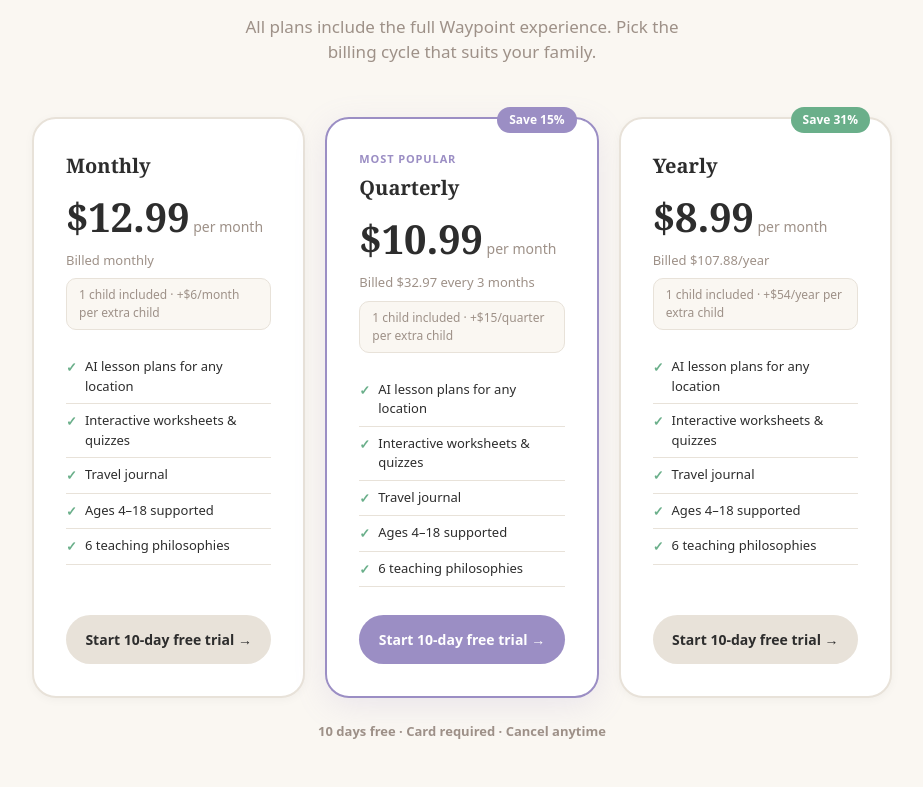
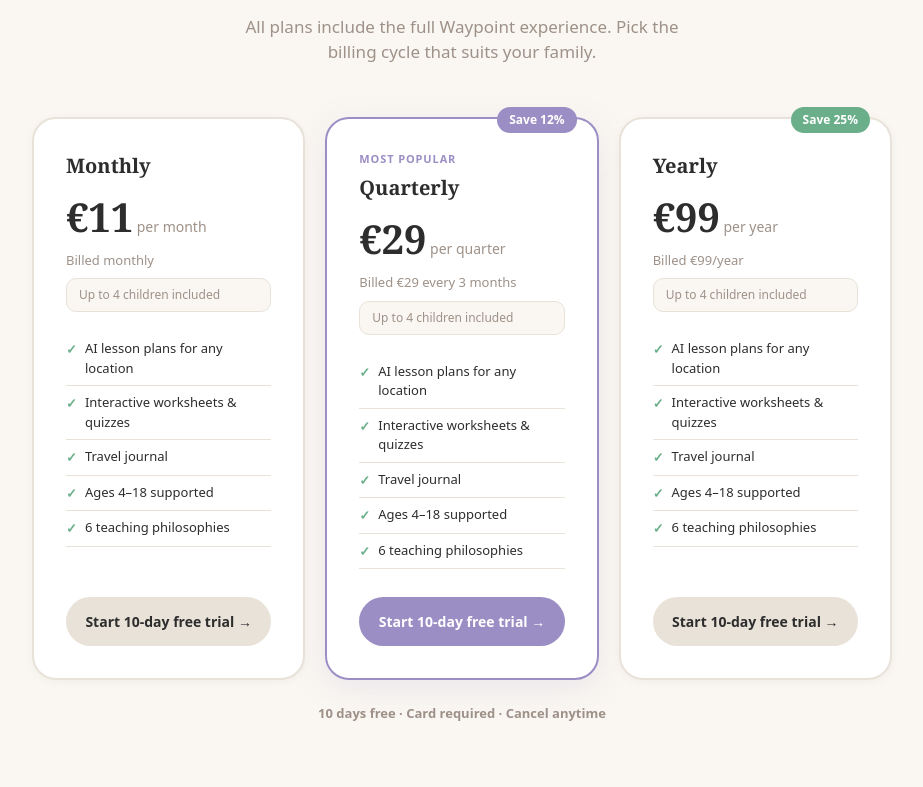
Before and after one commit to jonatanEkstrom/waypoint-education, a Next.js app: page /landing in a window 1280 px wide. Shown: the part 2473-3260 px from the top of the page, without its empty margins (178-1101 px from the left). Built offline with nearby package versions, Linux system fonts and the light colour scheme.

Commit message:
Update pricing to €11/€29/€99, up to 4 kids included

```diff
--- a/app/api/stripe/checkout/route.ts
+++ b/app/api/stripe/checkout/route.ts
@@ -28,14 +28,14 @@
       payment_method_types: ['card'],
       line_items: [
         { price: price_id, quantity: 1 },
-        ...(children > 1 ? [{
+        ...(children > 4 ? [{
           price_data: {
-            currency: 'usd',
-            product_data: { name: `Extra children (${children - 1})` },
+            currency: 'eur',
+            product_data: { name: `Extra children (${children - 4})` },
             unit_amount: extraChild.unit_amount,
             recurring: { interval: extraChild.interval, interval_count: extraChild.interval_count },
           },
-          quantity: children - 1,
+          quantity: children - 4,
         }] : []),
       ],
       subscription_data: {
--- a/app/auth/page.tsx
+++ b/app/auth/page.tsx
@@ -132,7 +132,7 @@
           {!isLogin && (
             <div style={{ background: BEIGE, borderRadius: 12, padding: '12px 16px', marginBottom: 20, border: `1px solid ${BEIGE_BORDER}` }}>
               <p style={{ fontSize: 13, color: GREEN_DARK, fontWeight: 700, margin: 0 }}>
-                ✨ 10 days free · Card required · Then $12.99/month
+                ✨ 10 days free · Card required · Then €11/month
               </p>
             </div>
           )}
--- a/app/landing/page.tsx
+++ b/app/landing/page.tsx
@@ -20,31 +20,28 @@
   {
     key: 'monthly',
     label: 'Monthly',
-    price: '$12.99',
+    price: '€11',
     sub: 'per month',
     billed: 'Billed monthly',
-    extraChild: '+$6/month per extra child',
     badge: null,
     highlight: false,
   },
   {
     key: 'quarterly',
     label: 'Quarterly',
-    price: '$10.99',
-    sub: 'per month',
-    billed: 'Billed $32.97 every 3 months',
-    extraChild: '+$15/quarter per extra child',
-    badge: 'Save 15%',
+    price: '€29',
+    sub: 'per quarter',
+    billed: 'Billed €29 every 3 months',
+    badge: 'Save 12%',
     highlight: true,
   },
   {
     key: 'yearly',
     label: 'Yearly',
-    price: '$8.99',
-    sub: 'per month',
-    billed: 'Billed $107.88/year',
-    extraChild: '+$54/year per extra child',
-    badge: 'Save 31%',
+    price: '€99',
+    sub: 'per year',
+    billed: 'Billed €99/year',
+    badge: 'Save 25%',
     highlight: false,
   },
 ]
@@ -63,7 +60,7 @@
   { q: 'What ages does it work for?', a: 'Waypoint supports children from 4 to 18. Lessons are automatically adapted to your child\'s age group and learning style.' },
   { q: 'Can I use it if we\'re not traveling?', a: 'Absolutely. Waypoint works great for any homeschooling family — traveling the world or settled at home.' },
   { q: 'What happens after the 10-day trial?', a: 'After your trial ends, you\'ll be charged for the plan you chose. Cancel anytime before the trial ends — no charge at all.' },
-  { q: 'Can I add more children later?', a: 'Yes. You can add children at any time. Each additional child costs $6/month on top of your base plan.' },
+  { q: 'How many children can I add?', a: 'All plans include up to 4 children at no extra cost. There are no per-child add-ons.' },
   { q: 'Which teaching philosophies are supported?', a: 'Charlotte Mason, Classical (Trivium), Unschooling, Montessori and Eclectic. You choose when you set up your child\'s profile.' },
 ]
 
@@ -238,7 +235,7 @@
                 </div>
                 <div style={{ fontSize: 13, color: TEXT_MUTED, marginBottom: 8 }}>{plan.billed}</div>
                 <div style={{ fontSize: 12, color: TEXT_MUTED, marginBottom: 20, padding: '7px 12px', background: BEIGE, borderRadius: 10, border: `1px solid ${BEIGE_BORDER}` }}>
-                  1 child included · {plan.extraChild}
+                  Up to 4 children included
                 </div>
 
                 <ul style={{ listStyle: 'none', padding: 0, margin: '0 0 28px 0', flex: 1 }}>
--- a/app/pricing/page.tsx
+++ b/app/pricing/page.tsx
@@ -20,7 +20,7 @@
   {
     key: 'monthly',
     label: 'Monthly',
-    price: 12.99,
+    price: 11,
     billing: '/month',
     priceId: process.env.NEXT_PUBLIC_STRIPE_PRICE_MONTHLY ?? 'price_1TJaFcF8H8N4qjrrCXM9tMaB',
     badge: null,
@@ -29,21 +29,21 @@
   {
     key: 'quarterly',
     label: 'Quarterly',
-    price: 10.99,
-    billing: '/month',
-    sub: 'Billed $32.97 every 3 months',
+    price: 29,
+    billing: '/quarter',
+    sub: 'Billed €29 every 3 months',
     priceId: process.env.NEXT_PUBLIC_STRIPE_PRICE_QUARTERLY ?? 'price_1TJaIjF8H8N4qjrrOzkaYY5y',
-    badge: 'Save 15%',
+    badge: 'Save 12%',
     highlight: true,
   },
   {
     key: 'yearly',
     label: 'Yearly',
-    price: 8.99,
-    billing: '/month',
-    sub: 'Billed $107.88/year',
+    price: 99,
+    billing: '/year',
+    sub: 'Billed €99/year',
     priceId: process.env.NEXT_PUBLIC_STRIPE_PRICE_YEARLY ?? 'price_1TJaLFF8H8N4qjrrl8lUwbPE',
-    badge: 'Save 31%',
+    badge: 'Save 25%',
     highlight: false,
   },
 ]
@@ -55,13 +55,13 @@
   'Works in every country & city',
   'Ages 4–18 supported',
   '6 teaching philosophies',
-  '10 days free, then $12.99/month',
+  '10 days free, then €11/month',
 ]
 
 const EXTRA_CHILD_LABEL: Record<string, string> = {
-  monthly: '+$6/mo',
-  quarterly: '+$15/qtr',
-  yearly: '+$54/yr',
+  monthly: '+€6/mo',
+  quarterly: '+€15/qtr',
+  yearly: '+€54/yr',
 }
 
 export default function PricingPage() {
@@ -146,9 +146,9 @@
               style={{ width: 36, height: 36, border: 'none', background: 'transparent', fontSize: 18, fontWeight: 700, color: children === 10 ? TEXT_MUTED : TEXT, cursor: children === 10 ? 'default' : 'pointer', fontFamily: 'inherit' }}
             >+</button>
           </div>
-          {children > 1 && (
+          {children > 4 && (
             <span style={{ fontSize: 13, color: TEXT_MUTED, fontWeight: 600 }}>
-              1 included · {children - 1} extra
+              4 included · {children - 4} extra
             </span>
           )}
         </div>
@@ -176,16 +176,16 @@
                 </div>
               )}
               <div style={{ fontFamily: 'Georgia,serif', fontSize: 20, fontWeight: 700, color: TEXT, marginBottom: 4 }}>{plan.label}</div>
-              <div style={{ marginBottom: (plan.sub || children > 1) ? 4 : 20 }}>
-                <span style={{ fontFamily: 'Georgia,serif', fontSize: 40, fontWeight: 700, color: TEXT }}>${plan.price}</span>
+              <div style={{ marginBottom: (plan.sub || children > 4) ? 4 : 20 }}>
+                <span style={{ fontFamily: 'Georgia,serif', fontSize: 40, fontWeight: 700, color: TEXT }}>€{plan.price}</span>
                 <span style={{ color: TEXT_MUTED, fontSize: 15 }}>{plan.billing}</span>
               </div>
               {plan.sub && (
-                <div style={{ fontSize: 13, color: TEXT_MUTED, marginBottom: children > 1 ? 4 : 20 }}>{plan.sub}</div>
+                <div style={{ fontSize: 13, color: TEXT_MUTED, marginBottom: children > 4 ? 4 : 20 }}>{plan.sub}</div>
               )}
-              {children > 1 && (
+              {children > 4 && (
                 <div style={{ fontSize: 13, color: GREEN_DARK, fontWeight: 700, marginBottom: 20 }}>
-                  +{children - 1} child{children - 1 > 1 ? 'ren' : ''}: {EXTRA_CHILD_LABEL[plan.key]} each
+                  +{children - 4} child{children - 4 > 1 ? 'ren' : ''}: {EXTRA_CHILD_LABEL[plan.key]} each
                 </div>
               )}
 
--- a/app/terms/page.tsx
+++ b/app/terms/page.tsx
@@ -48,7 +48,7 @@
           <Section title="5. Free trial and subscription">
             <p>Your subscription includes a 10-day free trial. A card is required at signup but you will not be charged until after the trial ends.</p>
             <p>After the free trial, continued use of the service requires a paid subscription. Subscription fees are billed in advance on a monthly, quarterly, or annual basis depending on the plan you select.</p>
-            <p>Prices are displayed in USD. You are responsible for any applicable taxes in your jurisdiction.</p>
+            <p>Prices are displayed in EUR. You are responsible for any applicable taxes in your jurisdiction.</p>
             <p>You may cancel your subscription at any time. Cancellation takes effect at the end of the current billing period. We do not offer prorated refunds for partial billing periods unless required by applicable law.</p>
           </Section>
 
```
